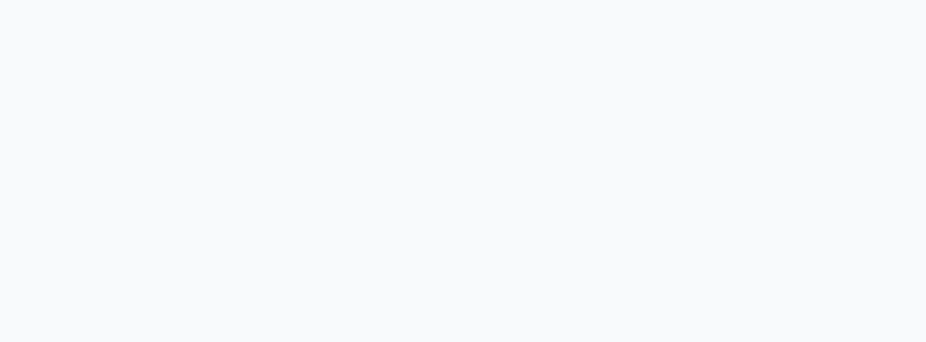
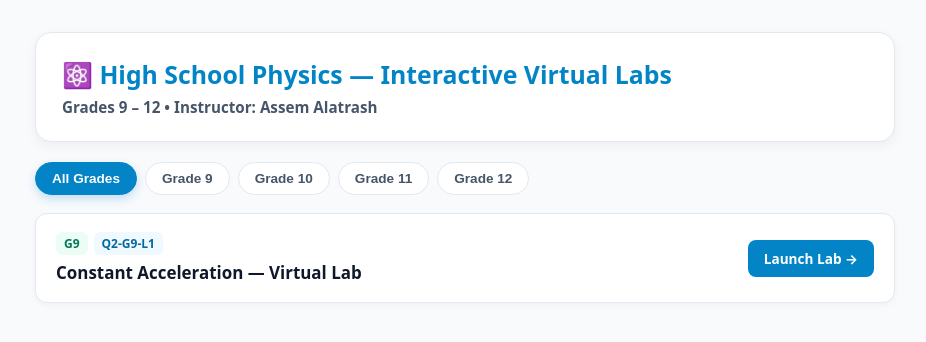
Before and after one commit to assemalatrash/PhysicsLab, a plain HTML site: page index.html in a window 1280 px wide. Shown: the whole page, without its empty margins (175-1101 px from the left). Drawn offline with Linux system fonts and the light colour scheme.

Commit message:
Update index.html

```diff
--- a/index.html
+++ b/index.html
@@ -134,3 +134,80 @@
       .lab-card { flex-direction: column; align-items: flex-start; }
       .start-btn { width: 100%; text-align: center; }
     }
+  </style>
+</head>
+<body>
+  <div class="container">
+    <div class="header">
+      <h1>⚛️ High School Physics — Interactive Virtual Labs</h1>
+      <p>Grades 9 – 12 • Instructor: Assem Alatrash</p>
+    </div>
+
+    <div class="filter-bar" id="filterBar">
+      <button class="filter-btn active" data-grade="ALL">All Grades</button>
+      <button class="filter-btn" data-grade="G9">Grade 9</button>
+      <button class="filter-btn" data-grade="G10">Grade 10</button>
+      <button class="filter-btn" data-grade="G11">Grade 11</button>
+      <button class="filter-btn" data-grade="G12">Grade 12</button>
+    </div>
+
+    <div class="lab-grid" id="labsContainer"></div>
+  </div>
+
+  <script>
+    // =========================================================================
+    // أضف مختبراتك الأسبوعية هنا (سطر واحد لكل مختبر جديد)
+    // =========================================================================
+    const LABS = [
+      {
+        grade: "G9",
+        code: "Q2-G9-L1",
+        title: "Constant Acceleration — Virtual Lab",
+        file: "Q2-G9-L1-Constant_acceleration.html"
+      },
+      // أمثلة جاهزة للإضافة الأسبوعية (أزل علامتي // عند رفع الملف):
+      // { grade: "G10", code: "G10-L1", title: "Rotational Motion Interactive Lab", file: "G10-L1-Rotational_motion.html" },
+      // { grade: "G11", code: "G11-L1", title: "Projectile Motion Lab", file: "G11-L1-Projectile_motion.html" },
+      // { grade: "G12", code: "G12-L1", title: "Electric Fields & Forces Lab", file: "G12-L1-Electric_fields.html" },
+    ];
+
+    let selectedGrade = "ALL";
+    const container = document.getElementById("labsContainer");
+
+    function renderLabs() {
+      const filtered = selectedGrade === "ALL"
+        ? LABS
+        : LABS.filter(lab => lab.grade === selectedGrade);
+
+      if (filtered.length === 0) {
+        container.innerHTML = `<div class="empty-msg">No labs published for this grade yet. Check back soon!</div>`;
+        return;
+      }
+
+      container.innerHTML = filtered.map(lab => `
+        <a class="lab-card" href="${lab.file}">
+          <div>
+            <div class="badges">
+              <span class="grade-badge">${lab.grade}</span>
+              <span class="lab-badge">${lab.code}</span>
+            </div>
+            <h2 class="lab-title">${lab.title}</h2>
+          </div>
+          <span class="start-btn">Launch Lab →</span>
+        </a>
+      `).join("");
+    }
+
+    document.querySelectorAll(".filter-btn").forEach(btn => {
+      btn.addEventListener("click", () => {
+        document.querySelectorAll(".filter-btn").forEach(b => b.classList.remove("active"));
+        btn.classList.add("active");
+        selectedGrade = btn.dataset.grade;
+        renderLabs();
+      });
+    });
+
+    renderLabs();
+  </script>
+</body>
+</html>
```
